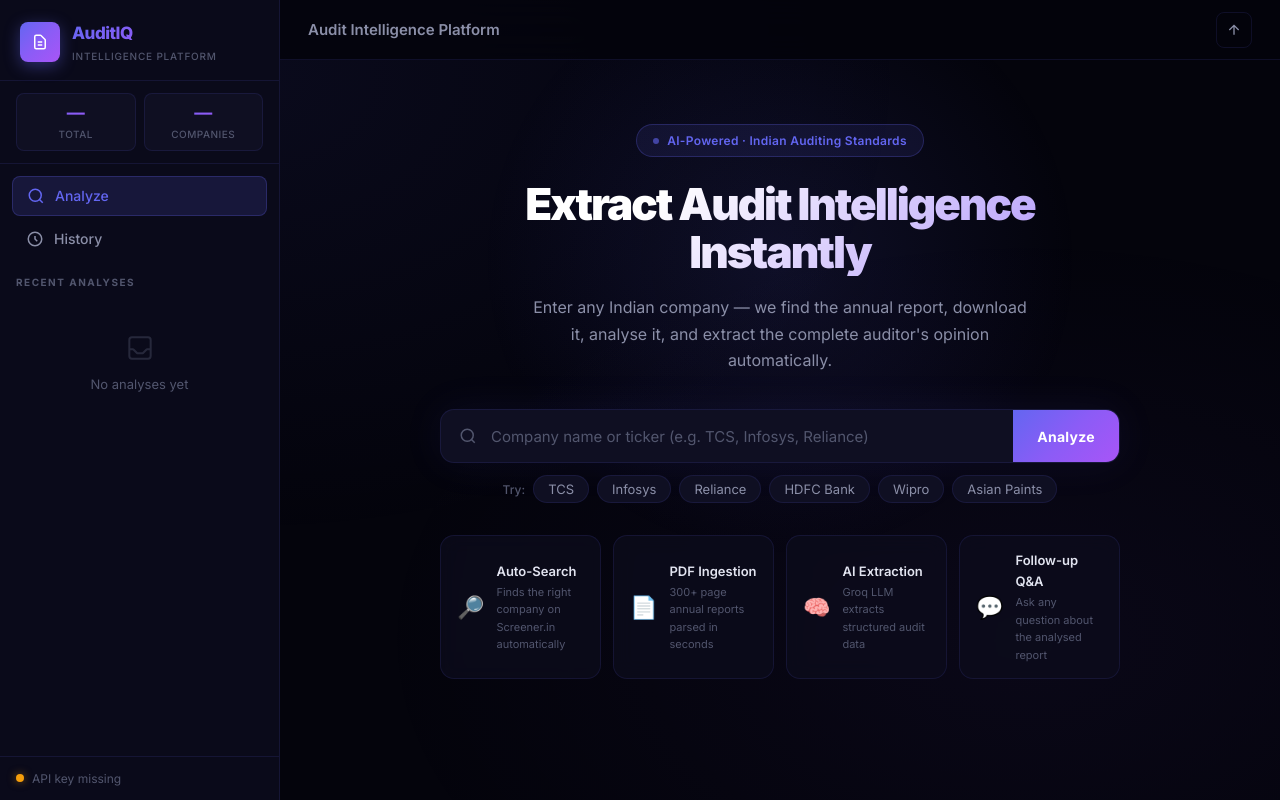
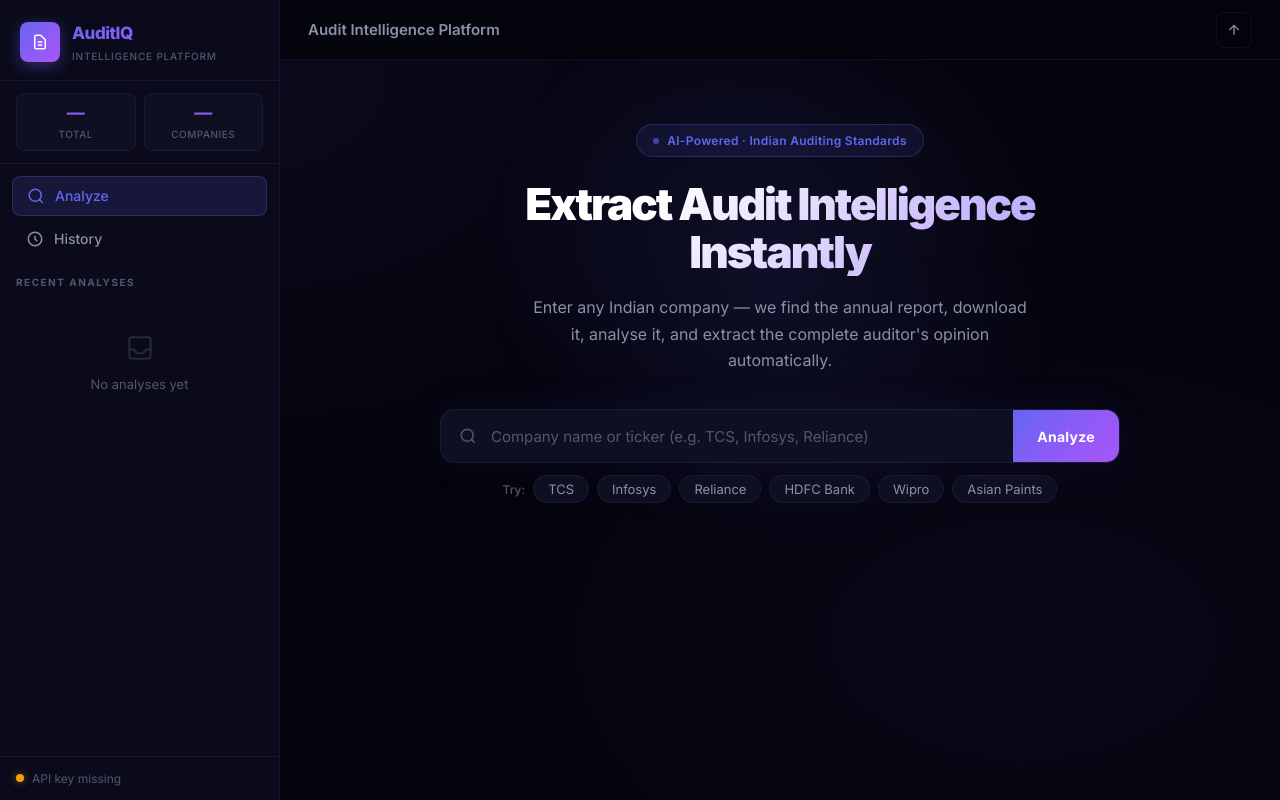
Before and after one commit to patareshivraj/audit-iq, a Flask app: page / in a window 1280 px wide. Run offline with Flask 3, Linux system fonts and the light colour scheme.

Commit message:
feat: only fetch latest report, remove feature cards, add Clear History button

```diff
--- a/config.py
+++ b/config.py
@@ -54,7 +54,7 @@ MAX_CONTEXT_CHARS: int = 15_000  # characters fed to LLM per extraction call
 SCREENER_BASE_URL: str = "https://www.screener.in"
 SCRAPER_TIMEOUT:   int = 20     # seconds, page fetch
 DOWNLOAD_TIMEOUT:  int = 60     # seconds, PDF download
-MAX_REPORTS:       int = 5      # number of links to collect per company
+MAX_REPORTS:       int = 1      # only fetch the most-recent annual report
 
 
 # ── Input validation ──────────────────────────────────────────────────────────
--- a/scraper.py
+++ b/scraper.py
@@ -13,7 +13,10 @@ from pathlib import Path
 from urllib.parse import quote, urljoin
 
 import requests
+import urllib3
 from bs4 import BeautifulSoup
+
+urllib3.disable_warnings(urllib3.exceptions.InsecureRequestWarning)
 
 import config
 
@@ -53,6 +56,7 @@ class ScreenerScraper:
 
     def __init__(self):
         self.session = requests.Session()
+        self.session.verify = False
         self.session.headers.update(HEADERS)
 
     def search_company(self, query: str) -> dict:
--- a/server.py
+++ b/server.py
@@ -267,6 +267,20 @@ def get_analysis(analysis_id: int):
         return _json_error(str(exc), 500)
 
 
+@app.route("/api/history", methods=["DELETE"])
+def clear_history():
+    """Delete all analysis history records."""
+    try:
+        pipeline = get_pipeline()
+        deleted  = pipeline.db.clear_all()
+        return jsonify({"status": "success", "deleted": deleted})
+    except EnvironmentError as exc:
+        return _json_error(str(exc), 503)
+    except Exception as exc:
+        logger.exception("Clear history failed")
+        return _json_error(str(exc), 500)
+
+
 # ── Error handlers ────────────────────────────────────────────────────────────
 
 @app.errorhandler(404)
--- a/static/app.js
+++ b/static/app.js
@@ -918,3 +918,30 @@ function formatDate(iso) {
         }).format(new Date(iso));
     } catch { return iso.slice(0, 10); }
 }
+
+
+// ── Clear History ─────────────────────────────────────────────────────────────
+async function clearHistory() {
+    if (!confirm('Delete ALL analysis history? This cannot be undone.')) return;
+
+    const btn = document.getElementById('clearHistoryBtn');
+    if (btn) btn.disabled = true;
+
+    try {
+        const res  = await fetch('/api/history', { method: 'DELETE' });
+        const json = await res.json();
+        if (json.status === 'success') {
+            _historyData = [];
+            renderHistorySidebar([]);
+            renderHistoryTable();
+            loadStats();
+            showToast(`Cleared ${json.deleted} record(s)`, 'success');
+        } else {
+            showToast('Could not clear history', 'error');
+        }
+    } catch (err) {
+        showToast('Error: ' + err.message, 'error');
+    } finally {
+        if (btn) btn.disabled = false;
+    }
+}
--- a/static/styles.css
+++ b/static/styles.css
@@ -1000,6 +1000,23 @@ body::before {
   filter: brightness(1.1);
 }
 
+.action-btn.danger {
+  background: rgba(239, 68, 68, 0.12);
+  border-color: rgba(239, 68, 68, 0.35);
+  color: var(--c-red);
+}
+
+.action-btn.danger:hover {
+  background: rgba(239, 68, 68, 0.22);
+  border-color: var(--c-red);
+}
+
+.view-header-actions {
+  display: flex;
+  align-items: center;
+  gap: 10px;
+}
+
 /* Tab bar */
 .tab-bar {
   display: flex;
--- a/templates/index.html
+++ b/templates/index.html
@@ -238,41 +238,6 @@
                     </button>
                   </div>
                 </div>
-
-                <!-- Features grid -->
-                <div class="features-grid">
-                  <div class="feature-card">
-                    <div class="feature-icon">🔎</div>
-                    <div class="feature-text">
-                      <strong>Auto-Search</strong>
-                      <span
-                        >Finds the right company on Screener.in
-                        automatically</span
-                      >
-                    </div>
-                  </div>
-                  <div class="feature-card">
-                    <div class="feature-icon">📄</div>
-                    <div class="feature-text">
-                      <strong>PDF Ingestion</strong>
-                      <span>300+ page annual reports parsed in seconds</span>
-                    </div>
-                  </div>
-                  <div class="feature-card">
-                    <div class="feature-icon">🧠</div>
-                    <div class="feature-text">
-                      <strong>AI Extraction</strong>
-                      <span>Groq LLM extracts structured audit data</span>
-                    </div>
-                  </div>
-                  <div class="feature-card">
-                    <div class="feature-icon">💬</div>
-                    <div class="feature-text">
-                      <strong>Follow-up Q&amp;A</strong>
-                      <span>Ask any question about the analysed report</span>
-                    </div>
-                  </div>
-                </div>
               </div>
             </section>
 
@@ -468,6 +433,7 @@
           <div class="view" id="viewHistory" hidden>
             <div class="view-header">
               <h2>Analysis History</h2>
+              <div class="view-header-actions">
                 <button class="action-btn" onclick="loadHistory()">
                   <svg
                     viewBox="0 0 24 24"
@@ -480,6 +446,21 @@
                   </svg>
                   Refresh
                 </button>
+                <button class="action-btn danger" onclick="clearHistory()" id="clearHistoryBtn">
+                  <svg
+                    viewBox="0 0 24 24"
+                    fill="none"
+                    stroke="currentColor"
+                    stroke-width="2"
+                  >
+                    <polyline points="3 6 5 6 21 6" />
+                    <path d="M19 6l-1 14a2 2 0 01-2 2H8a2 2 0 01-2-2L5 6" />
+                    <path d="M10 11v6M14 11v6" />
+                    <path d="M9 6V4a1 1 0 011-1h4a1 1 0 011 1v2" />
+                  </svg>
+                  Clear All
+                </button>
+              </div>
             </div>
             <div id="historyTableWrap"></div>
           </div>
```
Also changed, not shown: database.py (+8 -0 lines). Lines whose indentation alone changed are shown as unchanged.
